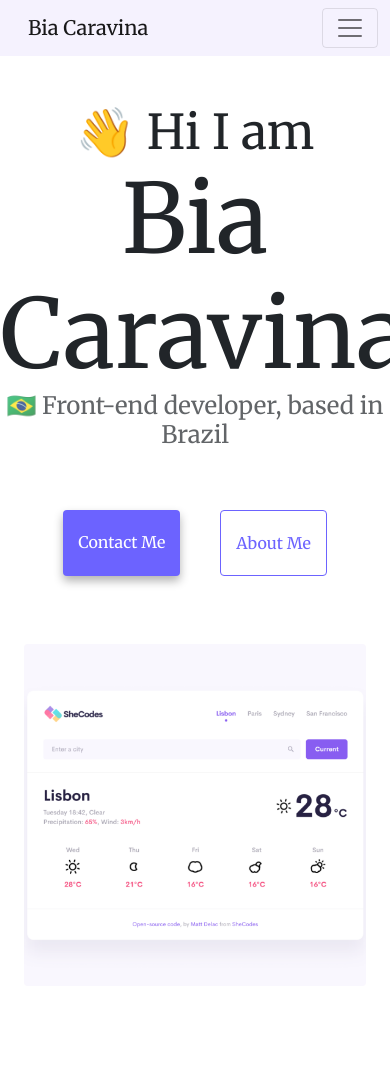
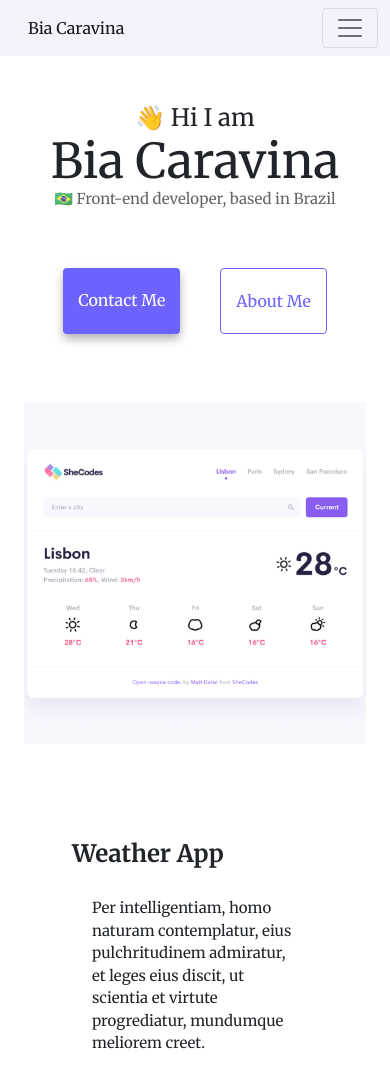
Before and after one commit to BCaravina/intro-and-portfolio, a website: page index.html in a window 390 px wide. Shown: the top 1079 px of the page. Drawn offline with nearby package versions, Linux system fonts and the light colour scheme; a web font is replaced by a local one.

Commit message:
Made pages responsive to mobile phones

```diff
--- a/index.html
+++ b/index.html
@@ -30,7 +30,7 @@
     >
       <div class="container-fluid">
         <a
-          class="navbar-brand ps-3"
+          class="navbar-brand ps-3 brand-name"
           href="https://www.github.com/BCaravina"
           target="_blank"
           title="GitHub profile"
--- a/style.css
+++ b/style.css
@@ -111,3 +111,35 @@ p {
 .email-link:hover {
   text-decoration: underline;
 }
+
+@media (max-width: 576px) {
+  .brand-name {
+    font-size: 16px;
+  }
+
+  h1 {
+    font-size: 48px;
+  }
+
+  h2,
+  .card-title {
+    font-size: 24px;
+  }
+
+  h3,
+  .card-text {
+    font-size: 15px;
+  }
+
+  p {
+    font-size: 13px;
+  }
+
+  .email-link {
+    font-size: 16px;
+  }
+
+  img {
+    width: 100%;
+  }
+}
```
Also changed, not shown: about.html (+1 -1 lines).
